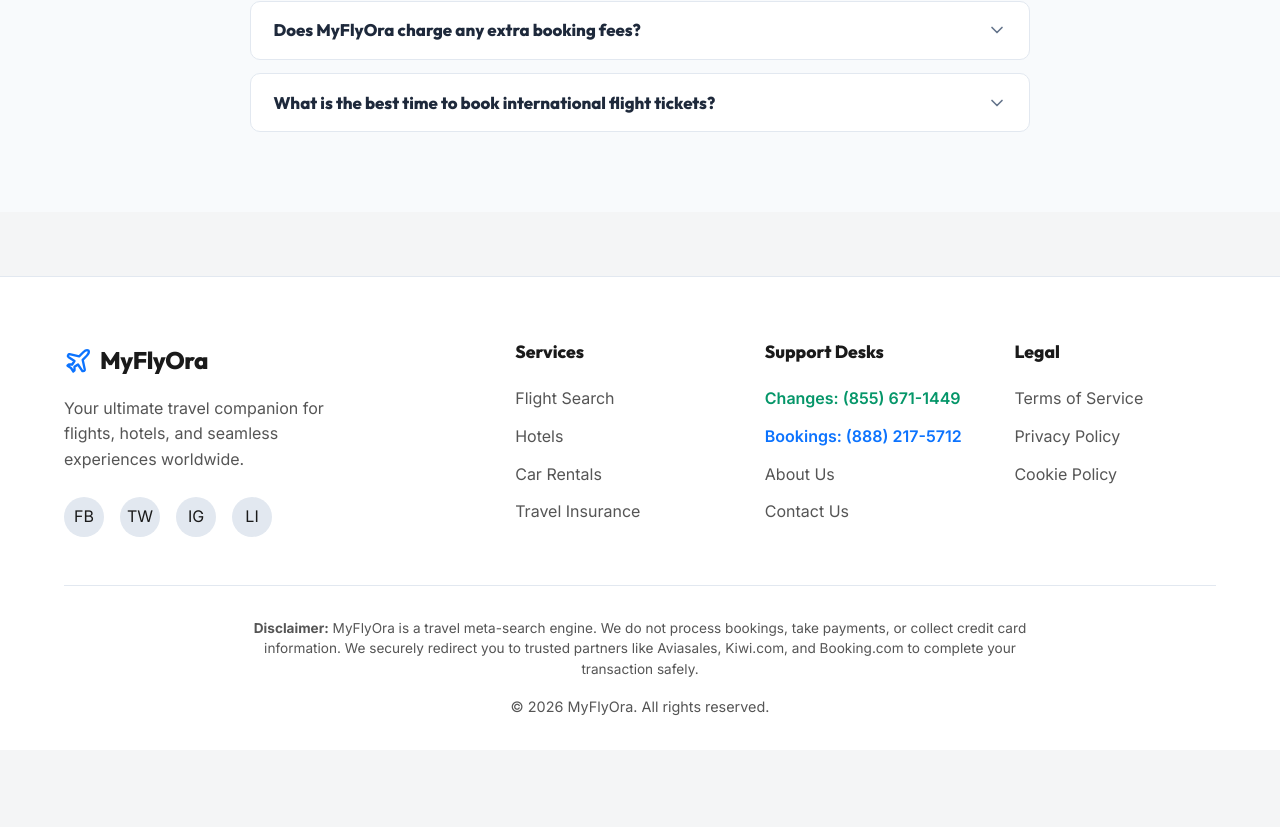
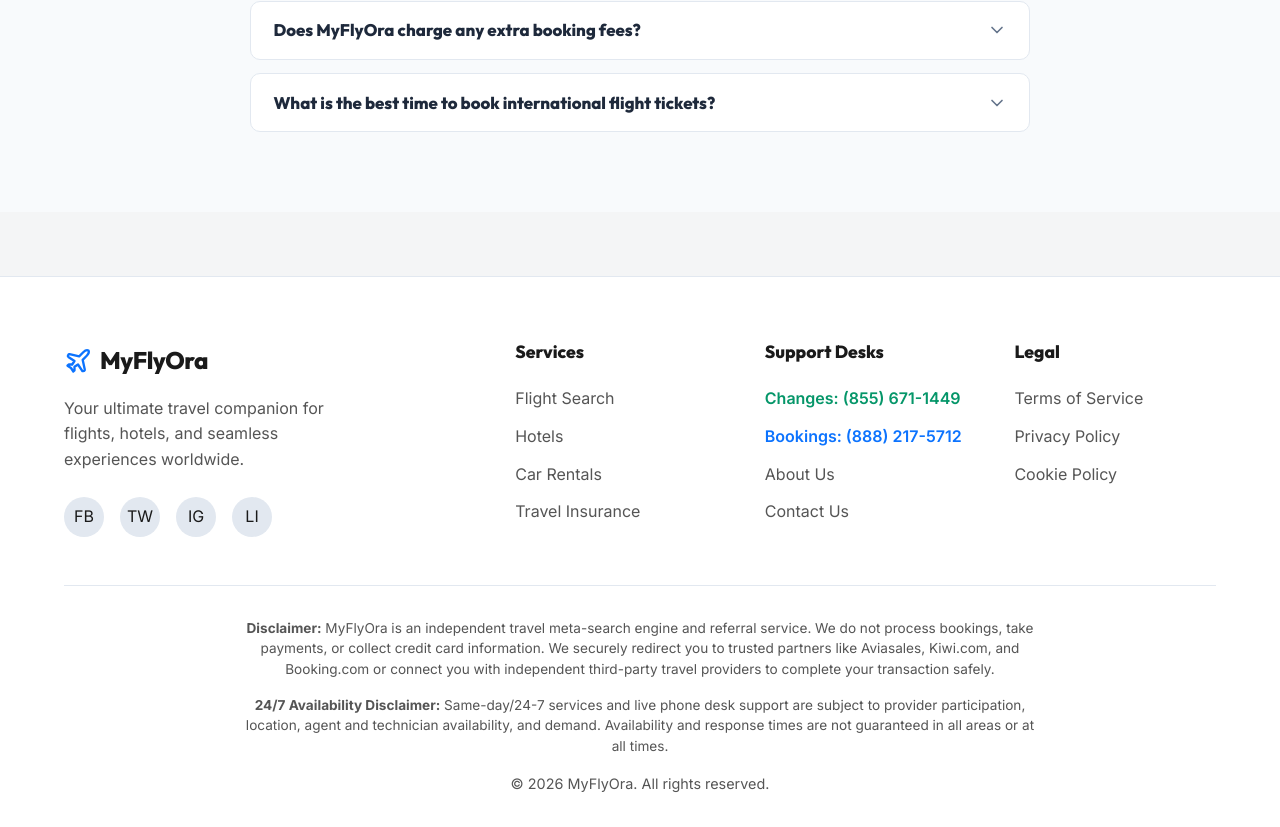
Before and after one commit to mubasherziarana-collab/airline-booking-app-, a React (Vite) app: page / in a window 1280 px wide. Shown: the part 2474-3301 px from the top of the page. Before the commit the page ends 3224 px from the top, so only its background shows below. Built offline with nearby package versions, Linux system fonts and the light colour scheme; no server answers.

Commit message:
fix(compliance): add required 24/7 service availability disclaimer to footer

```diff
--- a/index.html
+++ b/index.html
@@ -188,6 +188,7 @@
         <h1>MyFlyOra Flight Booking, Changes & Travel Reservations</h1>
         <p>24/7 US Flight Reservation & Changes Phone Desk: (855) 671-1449 | +1-855-671-1449 | 1-855-671-1449</p>
         <p>Secondary Support Lines: (888) 217-5712 | (844) 690-4326 | (844) 690-3677 | (844) 213-5792</p>
+        <p>24/7 Availability Disclaimer: Same-day/24-7 services and live phone desk support are subject to provider participation, location, agent and technician availability, and demand.</p>
       </header>
     </div>
     <script type="module" src="/src/main.jsx"></script>
--- a/src/components/Footer.jsx
+++ b/src/components/Footer.jsx
@@ -54,7 +54,10 @@ const Footer = () => {
 
         <div className="footer-bottom">
           <p className="disclaimer">
-            <strong>Disclaimer:</strong> MyFlyOra is a travel meta-search engine. We do not process bookings, take payments, or collect credit card information. We securely redirect you to trusted partners like Aviasales, Kiwi.com, and Booking.com to complete your transaction safely.
+            <strong>Disclaimer:</strong> MyFlyOra is an independent travel meta-search engine and referral service. We do not process bookings, take payments, or collect credit card information. We securely redirect you to trusted partners like Aviasales, Kiwi.com, and Booking.com or connect you with independent third-party travel providers to complete your transaction safely.
+          </p>
+          <p className="disclaimer">
+            <strong>24/7 Availability Disclaimer:</strong> Same-day/24-7 services and live phone desk support are subject to provider participation, location, agent and technician availability, and demand. Availability and response times are not guaranteed in all areas or at all times.
           </p>
           <p>&copy; {new Date().getFullYear()} MyFlyOra. All rights reserved.</p>
         </div>
```
